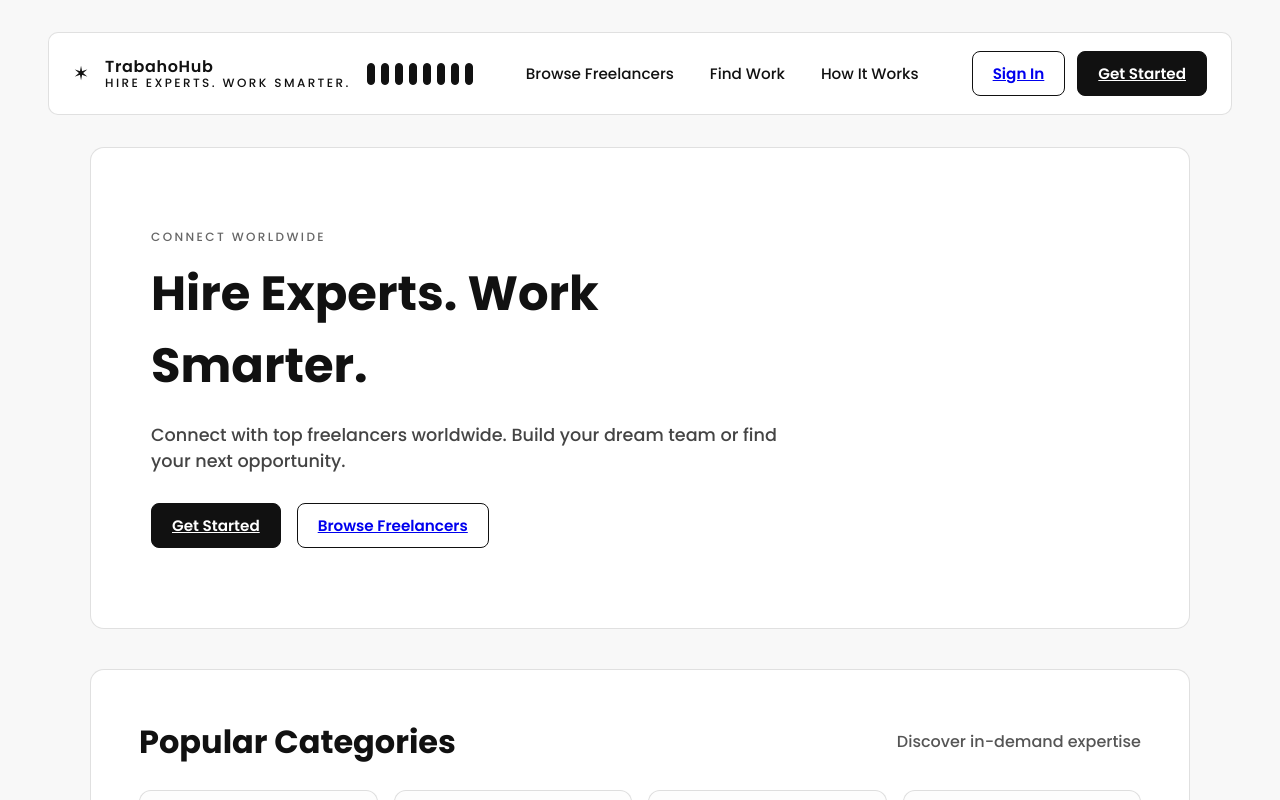
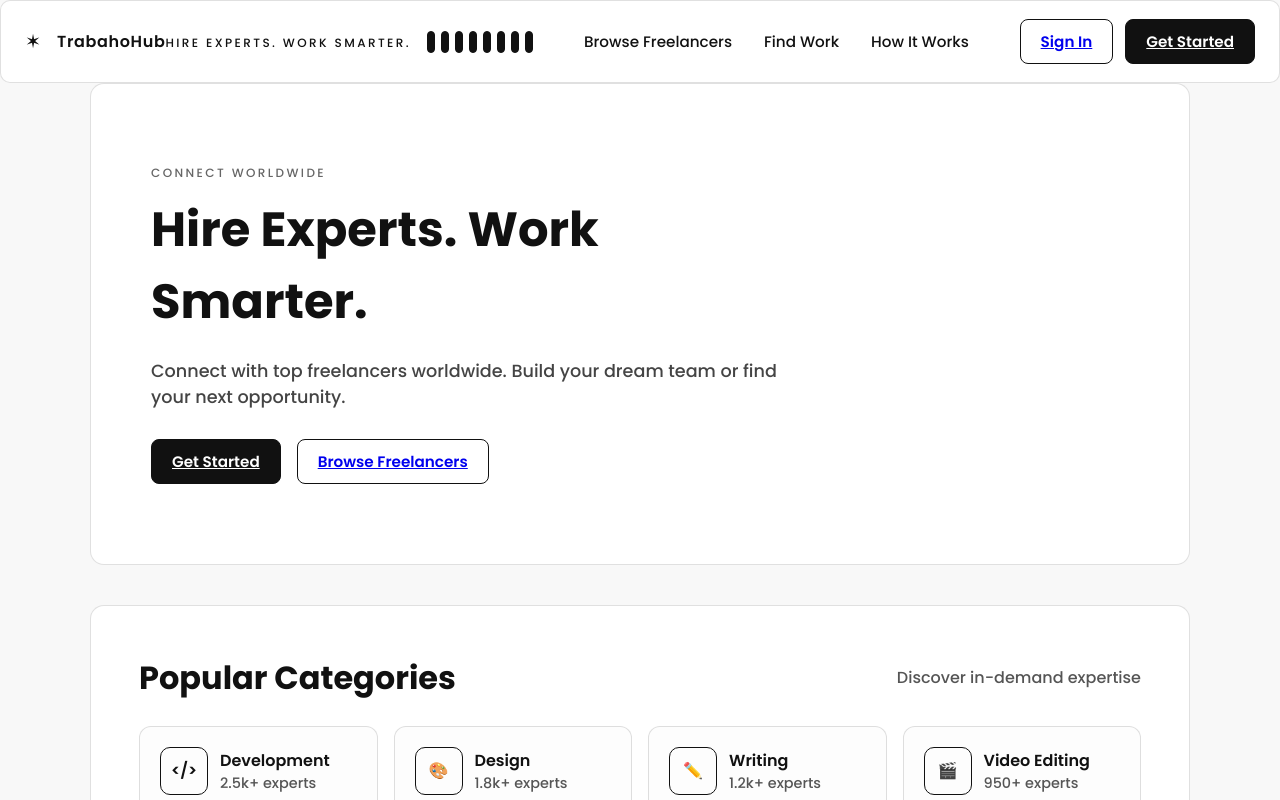
Before and after one commit to bunsai090/Hire-Experts-Work-Smarter, a React (Vite) app: page / in a window 1280 px wide. Shown: the top 800 px of the page. Built offline with nearby package versions, Linux system fonts and the light colour scheme.

Commit message:
lapit na

```diff
--- a/src/components/layout/Header.css
+++ b/src/components/layout/Header.css
@@ -1,4 +1,7 @@
 .global-nav {
+  position: sticky;
+  top: 0;
+  z-index: 100;
   display: flex;
   align-items: center;
   justify-content: space-between;
--- a/src/pages/Dashboard.css
+++ b/src/pages/Dashboard.css
@@ -1,59 +1,3 @@
-.dashboard-page {
-  background-color: #f8f8f8;
-  min-height: 100vh;
-  padding: 32px 48px 64px;
-}
-
-.dashboard-nav {
-  display: flex;
-  align-items: center;
-  justify-content: space-between;
-  border: 1px solid rgba(0, 0, 0, 0.12);
-  border-radius: 10px;
-  padding: 18px 24px;
-  background-color: #fff;
-  margin-bottom: 32px;
-}
-
-.brand-mark {
-  display: flex;
-  align-items: center;
-  gap: 12px;
-}
-
-.brand-icon {
-  font-size: 1.2rem;
-}
-
-.brand-label {
-  display: flex;
-  flex-direction: column;
-  line-height: 1.1;
-}
-
-.brand-name {
-  font-size: 1rem;
-  font-weight: 600;
-  letter-spacing: 0.04em;
-}
-
-.brand-tagline {
-  font-size: 0.75rem;
-  text-transform: uppercase;
-  letter-spacing: 0.2em;
-}
-
-.nav-links {
-  display: flex;
-  gap: 36px;
-  font-size: 0.95rem;
-}
-
-.nav-actions {
-  display: flex;
-  gap: 12px;
-}
-
 .ghost-btn,
 .solid-btn {
   font-family: inherit;
@@ -422,16 +366,6 @@
     padding: 24px 16px 48px;
   }
 
-  .dashboard-nav {
-    flex-direction: column;
-    gap: 12px;
-  }
-
-  .nav-links {
-    flex-wrap: wrap;
-    justify-content: center;
-  }
-
   .page-heading {
     flex-direction: column;
     align-items: flex-start;
--- a/src/pages/Gamification.css
+++ b/src/pages/Gamification.css
@@ -1,7 +1,7 @@
 .gamification-page {
   background-color: #f8f8f8;
   min-height: 100vh;
-  padding: 32px 48px 64px;
+  padding: 0 48px 64px;
 }
 
 .gamification-page .dashboard-nav {
--- a/src/pages/Home.css
+++ b/src/pages/Home.css
@@ -1,60 +1,3 @@
-.home-page {
-  background-color: #f8f8f8;
-  min-height: 100vh;
-  padding: 32px 48px 64px;
-  color: #111;
-}
-
-.hero-nav {
-  display: flex;
-  align-items: center;
-  justify-content: space-between;
-  border: 1px solid rgba(0, 0, 0, 0.12);
-  border-radius: 10px;
-  padding: 18px 24px;
-  background-color: #fff;
-  margin-bottom: 32px;
-}
-
-.brand-mark {
-  display: flex;
-  align-items: center;
-  gap: 12px;
-}
-
-.brand-icon {
-  font-size: 1.2rem;
-}
-
-.brand-label {
-  display: flex;
-  flex-direction: column;
-  line-height: 1.1;
-}
-
-.brand-name {
-  font-size: 1rem;
-  font-weight: 600;
-  letter-spacing: 0.04em;
-}
-
-.brand-tagline {
-  font-size: 0.75rem;
-  text-transform: uppercase;
-  letter-spacing: 0.2em;
-}
-
-.nav-links {
-  display: flex;
-  gap: 36px;
-  font-size: 0.95rem;
-}
-
-.nav-actions {
-  display: flex;
-  gap: 12px;
-}
-
 .ghost-btn,
 .solid-btn {
   font-family: inherit;
@@ -333,11 +276,6 @@
     padding: 24px 20px 48px;
   }
 
-  .hero-nav {
-    flex-direction: column;
-    gap: 16px;
-  }
-
   .category-grid,
   .freelancer-grid,
   .steps-grid {
--- a/src/pages/JobDetails.css
+++ b/src/pages/JobDetails.css
@@ -1,7 +1,7 @@
 .job-details-page {
   background-color: #f8f8f8;
   min-height: 100vh;
-  padding: 32px 48px 64px;
+  padding: 0 48px 64px;
   color: #111;
 }
 
--- a/src/pages/JobPost.css
+++ b/src/pages/JobPost.css
@@ -1,7 +1,7 @@
 .job-post-page {
   background-color: #f8f8f8;
   min-height: 100vh;
-  padding: 32px 48px 64px;
+  padding: 0 48px 64px;
 }
 
 .job-post-page .dashboard-nav {
--- a/src/pages/Messaging.css
+++ b/src/pages/Messaging.css
@@ -1,7 +1,7 @@
 .messaging-page {
   background-color: #f8f8f8;
   min-height: 100vh;
-  padding: 32px 48px 64px;
+  padding: 0 48px 64px;
   color: #111;
 }
 
@@ -285,11 +285,13 @@
 }
 
 @keyframes pulse {
+
   0%,
   80%,
   100% {
     opacity: 0.2;
   }
+
   40% {
     opacity: 1;
   }
--- a/src/pages/Profile.css
+++ b/src/pages/Profile.css
@@ -1,7 +1,7 @@
 .profile-page {
   background-color: #f8f8f8;
   min-height: 100vh;
-  padding: 32px 48px 64px;
+  padding: 0 48px 64px;
 }
 
 .profile-page .dashboard-nav {
@@ -181,6 +181,7 @@
 }
 
 @media (max-width: 640px) {
+
   .stats-grid,
   .profile-grid,
   .portfolio-grid,
--- a/src/pages/Settings.css
+++ b/src/pages/Settings.css
@@ -1,7 +1,7 @@
 .settings-page {
   background-color: #f8f8f8;
   min-height: 100vh;
-  padding: 32px 48px 64px;
+  padding: 0 48px 64px;
 }
 
 .settings-page .dashboard-nav {
```
